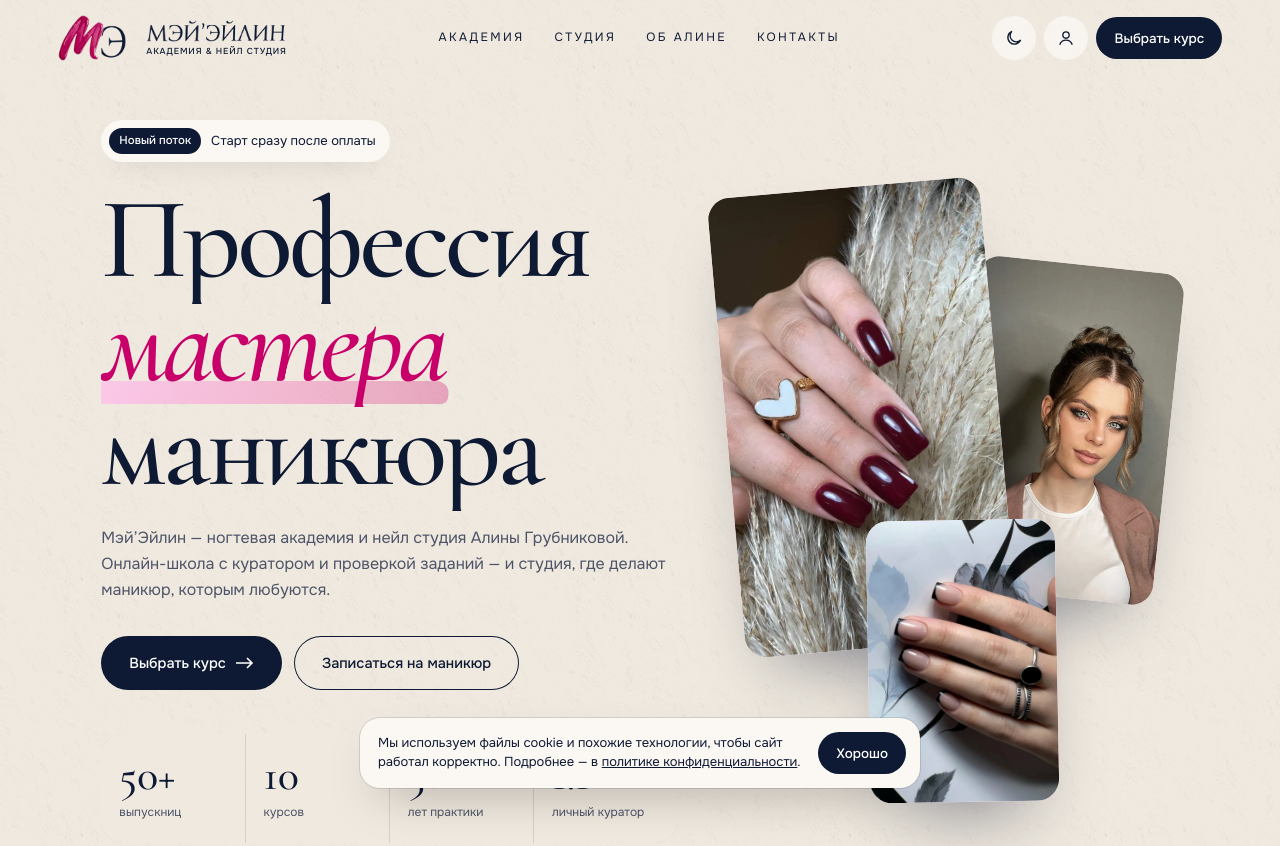
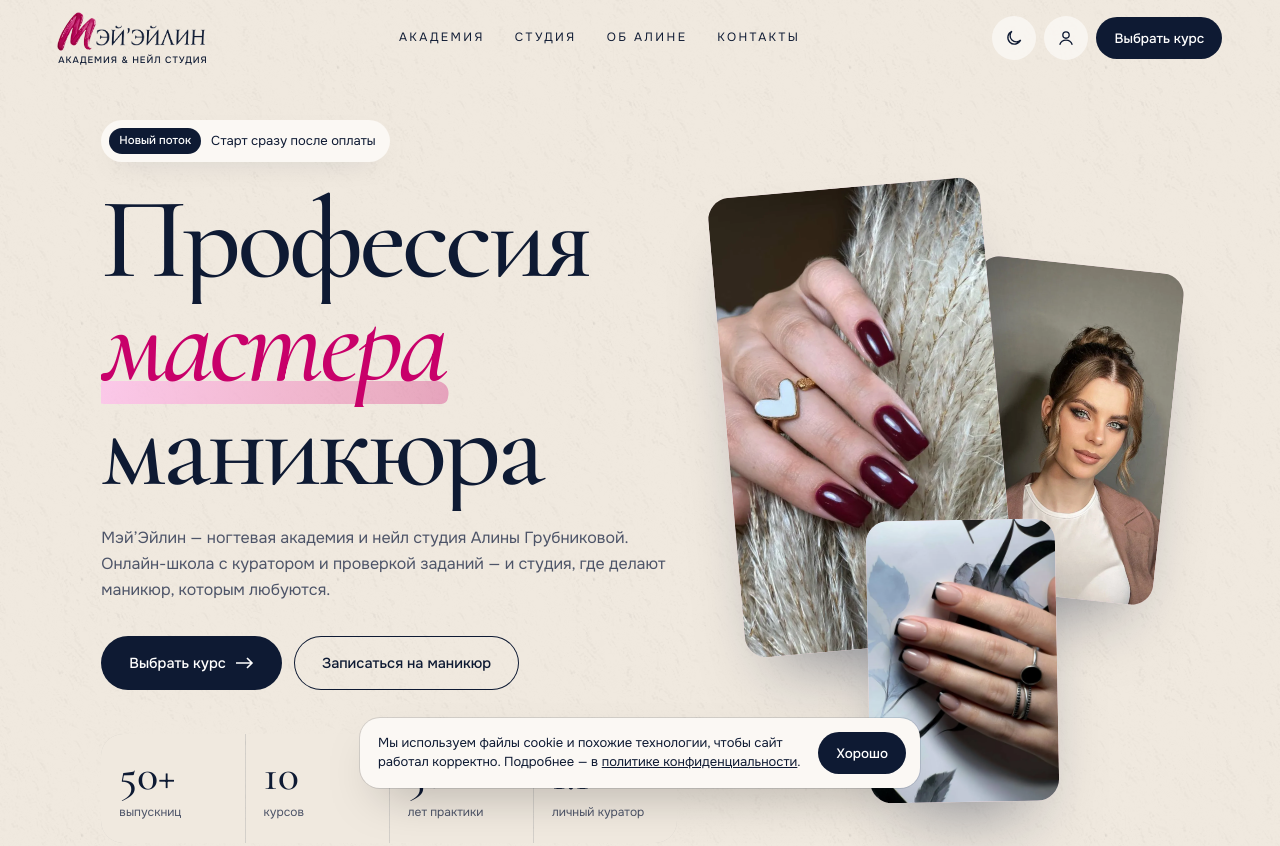
Before and after one commit to grubnikovv/sister-nails, a plain HTML site: page v2/index.html in a window 1280 px wide. Shown: the top 846 px of the page. Drawn offline with Linux system fonts and the light colour scheme.

Commit message:
WIP: логотип «М» гель-лаком + ЭЙ’ЭЙЛИН, варианты розового (не опубликовано, ждёт выбора)
Co-Authored-By: Claude Opus 5.5 <noreply@anthropic.com>
Claude-Session: https://claude.ai/code/session_01NzJw3LZqVkXEfVDdRwKfeH

```diff
--- a/v2/app.css
+++ b/v2/app.css
@@ -744,3 +744,18 @@ body.app .fx-progress{display:none}
 /* тайный вход в CRM: долгое нажатие на © */
 .cpr{display:inline-block;padding:6px;margin:-6px;-webkit-user-select:none;user-select:none;-webkit-touch-callout:none;transition:transform .3s var(--ease),color .3s}
 .cpr.hold{transform:scale(1.5);color:var(--lak)}
+
+/* ===== логотип v3: «М» гель-лаком + ЭЙ’ЭЙЛИН, подпись по центру под всем словом ===== */
+.lgo{display:inline-grid;grid-template-columns:auto;justify-items:stretch;gap:.14em;font-size:34px;line-height:1;color:inherit}
+.wm{display:flex;align-items:flex-end}
+.wm__m{height:1.15em;width:auto;flex:none;margin:0 0 -.14em -.02em}
+.wm__r{height:.62em;aspect-ratio:655/125;flex:none;--u:url(../img/me-rest.webp)}
+.lgo .lgo__s{display:block;width:100%;height:auto;margin-top:.12em;transition:opacity .5s var(--ease),transform .5s var(--ease)}
+.hdr.solid .lgo .lgo__s{opacity:0;transform:translateY(-3px)}
+.hdr.solid .wm{transform:translateY(.22em);transition:transform .5s var(--ease)}
+.wm{transition:transform .5s var(--ease)}
+.side .lgo{font-size:30px}.abar .lgo{font-size:30px}
+@media(max-width:360px){.hdr .lgo{font-size:30px}.abar .lgo{font-size:27px}}
+.brand__m{width:62%;height:auto;transform:translate(2%,4%)}
+.lgo{display:inline-flex;flex-direction:column;align-items:stretch;width:max-content}
+.lgo .lgo__s{width:0;min-width:100%}
--- a/v2/index.html
+++ b/v2/index.html
@@ -13,7 +13,7 @@
 <link rel="stylesheet" href="app.css">
 </head><body>
 <header class="hdr" id="hdr"><div class="wrap hdr__in">
-  <a class="logo" href="#/" aria-label="Мэй’Эйлин — академия и нейл студия, на главную"><span class="lgo"><span class="lgo__mk"><i class="msk lgo__e"></i><img src="../img/me-m.webp" alt="" width="814" height="544"></span><span class="lgo__w"><i class="msk lgo__n"></i><svg class="lgo__s" viewBox="0 0 1000 66" aria-hidden="true"><text x="500" y="52" text-anchor="middle" textLength="996" lengthAdjust="spacing" font-family="Onest,system-ui,sans-serif" font-weight="500" font-size="62" fill="currentColor">АКАДЕМИЯ &amp; НЕЙЛ СТУДИЯ</text></svg></span></span></a>
+  <a class="logo" href="#/" aria-label="Мэй’Эйлин — академия и нейл студия, на главную"><span class="lgo"><span class="wm"><img class="wm__m" src="../img/me-mm.webp" alt="" width="545" height="542"><i class="msk wm__r"></i></span><svg class="lgo__s" viewBox="0 0 1000 66" aria-hidden="true"><text x="500" y="52" text-anchor="middle" textLength="996" lengthAdjust="spacing" font-family="Onest,system-ui,sans-serif" font-weight="500" font-size="62" fill="currentColor">АКАДЕМИЯ &amp; НЕЙЛ СТУДИЯ</text></svg></span></a>
   <nav class="nav" aria-label="Разделы"><a href="#/akademiya">Академия</a><a href="#/studiya">Студия</a><a href="#/alina">Об Алине</a><a href="#/kontakty">Контакты</a></nav>
   <div class="hdr__r"><button class="ib thm" id="thm" aria-label="Сменить тему"><svg class="moon" viewBox="0 0 24 24" fill="none" stroke="currentColor" stroke-width="1.6"><path d="M20 14.5A8 8 0 1 1 9.5 4a6.5 6.5 0 0 0 10.5 10.5z"/></svg><svg class="sun" viewBox="0 0 24 24" fill="none" stroke="currentColor" stroke-width="1.6"><circle cx="12" cy="12" r="4"/><path d="M12 2.5v2M12 19.5v2M4.6 4.6 6 6M18 18l1.4 1.4M2.5 12h2M19.5 12h2M4.6 19.4 6 18M18 6l1.4-1.4"/></svg></button><a class="ib" href="#/vhod" aria-label="Войти"><svg viewBox="0 0 24 24" fill="none" stroke="currentColor" stroke-width="1.6"><circle cx="12" cy="8.5" r="3.8"/><path d="M4.5 20c1.3-3.6 4.1-5.4 7.5-5.4s6.2 1.8 7.5 5.4"/></svg></a><a class="btn btn--sm" href="#/akademiya">Выбрать курс</a><button class="ib burger" id="burger" aria-label="Меню"><svg viewBox="0 0 24 24" fill="none" stroke="currentColor" stroke-width="1.6"><path d="M4 8h16M4 16h16"/></svg></button></div>
 </div></header>
@@ -33,7 +33,7 @@
   <small><span class="cpr" id="cpr">©</span> 2025 ИП Грубникова Алина Сергеевна · ИНН 345600043182 · ОГРНИП 325344300003940 · <a href="#/dokumenty">Все документы</a></small>
 </div></footer>
 
-<div class="curtain" id="curtain" aria-hidden="true"><div class="brand"><div class="brand__row"><div class="brand__sq"><span class="lgo"><span class="lgo__mk"><i class="msk lgo__e"></i><img src="../img/me-m.webp" alt=""></span></span></div><div class="brand__w"><span id="brandT">Мэй’Эйлин</span><small id="brandS">личный кабинет</small></div></div></div></div>
+<div class="curtain" id="curtain" aria-hidden="true"><div class="brand"><div class="brand__row"><div class="brand__sq"><img class="brand__m" src="../img/me-mm.webp" alt=""></div><div class="brand__w"><span id="brandT">Мэй’Эйлин</span><small id="brandS">личный кабинет</small></div></div></div></div>
 <div class="sheet" id="sheet" role="dialog" aria-modal="true"><div class="sheet__p"></div></div>
 <div class="ck" id="ck" hidden><p>Мы используем файлы cookie и похожие технологии, чтобы сайт работал корректно. Подробнее — в <a href="#/dokumenty/politika">политике конфиденциальности</a>.</p><button class="btn btn--sm" id="ckok">Хорошо</button></div>
 <div class="toast" id="toast" role="status" aria-live="polite"></div>
--- a/v2/js/core.js
+++ b/v2/js/core.js
@@ -200,7 +200,7 @@
       (function st(t) { var k = Math.min(1, Math.max(0, (t - t0) / 1500)); if (k >= 1) return fin(b); b.textContent = Math.round(n * (1 - Math.pow(1 - k, 3))); requestAnimationFrame(st); })(t0); }); }, { threshold: .4 });
     root.querySelectorAll('[data-n]').forEach(function (b) { cnt.observe(b); });
   };
-  A.LOGO = '<span class="lgo"><span class="lgo__mk"><i class="msk lgo__e"></i><img src="../img/me-m.webp" alt="" width="814" height="544"></span><span class="lgo__w"><i class="msk lgo__n"></i><svg class="lgo__s" viewBox="0 0 1000 66" aria-hidden="true"><text x="500" y="52" text-anchor="middle" textLength="996" lengthAdjust="spacing" font-family="Onest,system-ui,sans-serif" font-weight="500" font-size="62" fill="currentColor">АКАДЕМИЯ &amp; НЕЙЛ СТУДИЯ</text></svg></span></span>';
+  A.LOGO = '<span class="lgo"><span class="wm"><img class="wm__m" src="../img/me-mm.webp" alt="" width="545" height="542"><i class="msk wm__r"></i></span><svg class="lgo__s" viewBox="0 0 1000 66" aria-hidden="true"><text x="500" y="52" text-anchor="middle" textLength="996" lengthAdjust="spacing" font-family="Onest,system-ui,sans-serif" font-weight="500" font-size="62" fill="currentColor">АКАДЕМИЯ &amp; НЕЙЛ СТУДИЯ</text></svg></span>';
   A.setTheme = function (t) {
     var R = D.documentElement; R.classList.add('theme-anim'); R.dataset.theme = t;
     try { localStorage.setItem('as-theme', t); } catch (e) {}
```
Also changed, not shown: v2/docs/print.html (+2 -2 lines), brand/app-180.png, brand/app-192.png, brand/app-512.png, brand/app-96.png, brand/fav-48.png, img/me-mm-a.webp (added), img/me-mm-b.webp (added), img/me-mm-c.webp (added), img/me-mm.webp (added), img/me-rest.webp (added), 5 other files.
